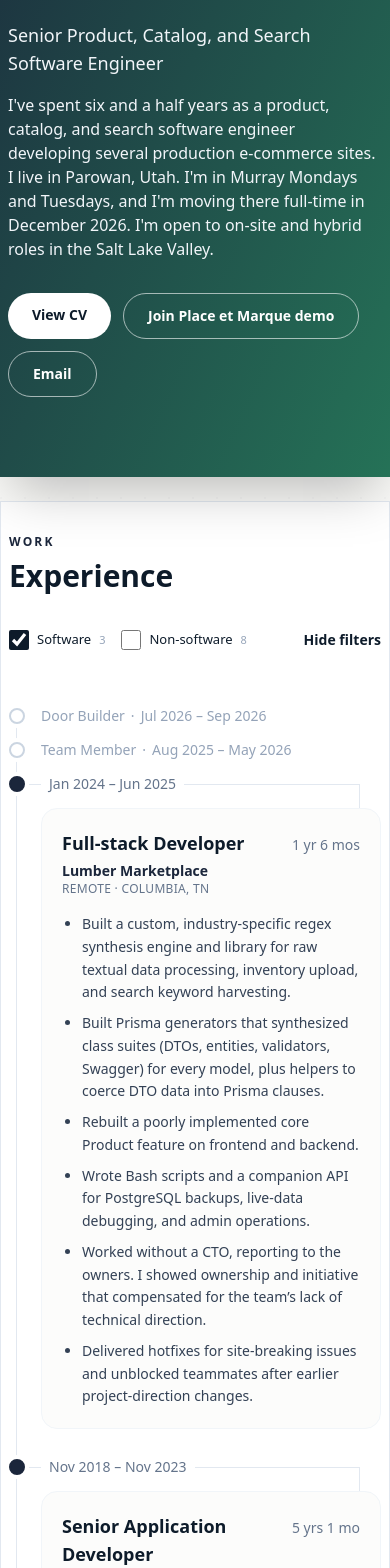
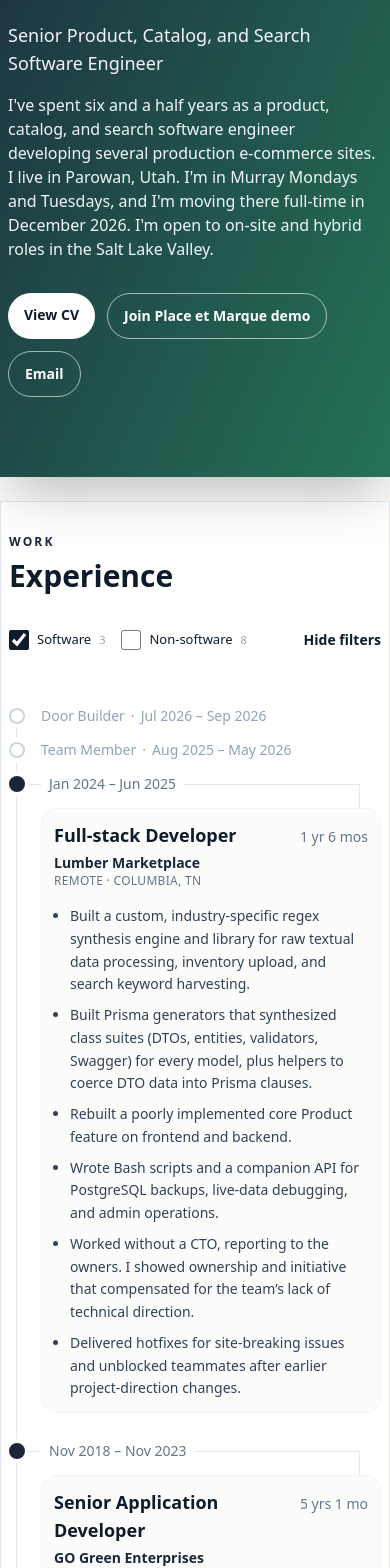
Before and after one commit to austenstrine/austenstrine_portfolio, a Next.js app in the folder apps/web/: page / in a window 390 px wide. Shown: the part 432-2000 px from the top of the page. Built offline with nearby package versions, Linux system fonts and the light colour scheme; no server answers.

Commit message:
Soften micromobile card and button horizontal padding.
Add --inset (p-inset) for card chrome, step CTA/contact control px down at ≤399px, and keep desktop md/sm pads unchanged. No viewport-element tokens.

```diff
--- a/apps/web/src/app/globals.css
+++ b/apps/web/src/app/globals.css
@@ -6,6 +6,8 @@
   color-scheme: light;
   /* Section horizontal pad. Soften on micromobile (≤399); desktop still caps at 2rem. */
   --gutter: clamp(0.75rem, 4vw, 2rem);
+  /* Card / panel chrome pad (≈ Tailwind p-5). Soften on micromobile. */
+  --inset: 1.25rem;
   /* CatalogHeader writes the live px value; 4.5rem is search-page chrome without the department bar. */
   --catalog-header-h: 4.5rem;
 }
@@ -13,6 +15,7 @@
 @media (max-width: 399px) {
   :root {
     --gutter: 0.5rem;
+    --inset: 0.75rem;
   }
 }
 
--- a/apps/web/src/components/sections/AboutSection.tsx
+++ b/apps/web/src/components/sections/AboutSection.tsx
@@ -98,7 +98,7 @@ function FeaturedRecommendation({
 				border
 				border-slate-100
 				bg-frost/60
-				p-5
+				p-inset
 				md:col-span-2
 				md:p-6
 			"
@@ -165,7 +165,7 @@ function SupportingRecommendation({
 				border
 				border-slate-100
 				bg-frost/60
-				p-5
+				p-inset
 				md:p-6
 			"
 		>
--- a/apps/web/src/components/sections/ContactMethodRow.tsx
+++ b/apps/web/src/components/sections/ContactMethodRow.tsx
@@ -115,6 +115,7 @@ export function ContactMethodRow({
 						transition
 						hover:bg-white/20
 						hover:text-white
+						max-[399px]:px-1.5
 						md:h-auto
 						md:w-auto
 						md:min-w-0
@@ -215,6 +216,7 @@ export function ContactMethodRow({
 					transition
 					hover:-translate-y-0.5
 					hover:bg-white/20
+					max-[399px]:px-2.5
 				"
 				href={href}
 				target={linkTarget}
@@ -235,6 +237,7 @@ export function ContactMethodRow({
 							rounded-md
 							bg-white/15
 							p-2
+							max-[399px]:p-1.5
 						"
 					>
 						{icon}
--- a/apps/web/src/components/sections/CurrentHighlightCard.tsx
+++ b/apps/web/src/components/sections/CurrentHighlightCard.tsx
@@ -110,7 +110,7 @@ export function CurrentHighlightCard({
 					duration-300
 					ease-out
 					${showWrapper
-						? 'p-4'
+						? 'p-inset'
 						: 'p-0'
 					}
 				`}
@@ -223,6 +223,7 @@ export function CurrentHighlightCard({
 									border-white/20
 									bg-white/10
 									p-4
+									max-[399px]:p-2.5
 								"
 								id={body.stackId}
 							>
@@ -256,6 +257,7 @@ export function CurrentHighlightCard({
 													text-xs
 													font-medium
 													text-white
+													max-[399px]:px-2
 												"
 												key={item}
 											>
@@ -307,6 +309,7 @@ export function CurrentHighlightCard({
 														text-white
 														transition
 														hover:bg-white/10
+														max-[399px]:px-3
 													`
 													: `
 														rounded-full
@@ -319,6 +322,7 @@ export function CurrentHighlightCard({
 														transition
 														hover:-translate-y-0.5
 														hover:bg-frost
+														max-[399px]:px-3
 													`
 												)
 											}
--- a/apps/web/src/components/sections/ExperienceSection.tsx
+++ b/apps/web/src/components/sections/ExperienceSection.tsx
@@ -108,7 +108,7 @@ function ExperienceRoleCard({
 				border
 				border-slate-100
 				bg-frost/60
-				p-5
+				p-inset
 				md:p-6
 				${className}
 			`}
@@ -180,6 +180,7 @@ function ExperienceRoleCard({
 					text-sm
 					leading-relaxed
 					text-slate-700
+					max-[399px]:pl-4
 				"
 			>
 				{role.bullets.map((bullet) => (
@@ -933,7 +934,7 @@ export function ExperienceSection() {
 							border
 							border-slate-100
 							bg-frost/60
-							p-5
+							p-inset
 							md:p-6
 						"
 						key={`${entry.school}-${entry.dates}`}
--- a/apps/web/src/components/sections/FeaturedBuildSection.tsx
+++ b/apps/web/src/components/sections/FeaturedBuildSection.tsx
@@ -101,7 +101,7 @@ export function FeaturedBuildSection() {
 								border
 								border-slate-200
 								bg-frost/60
-								p-5
+								p-inset
 								transition
 								hover:border-ink
 								hover:bg-white
@@ -182,6 +182,7 @@ export function FeaturedBuildSection() {
 						text-white
 						transition
 						hover:bg-sky/90
+						max-[399px]:px-3
 						focus-visible:outline-none
 						focus-visible:ring-2
 						focus-visible:ring-ink
--- a/apps/web/src/components/sections/HeroSection.tsx
+++ b/apps/web/src/components/sections/HeroSection.tsx
@@ -117,6 +117,7 @@ export function HeroSection() {
 								transition
 								hover:-translate-y-0.5
 								hover:bg-frost
+								max-[399px]:px-4
 							"
 							href="/cv.html"
 						>
@@ -136,6 +137,7 @@ export function HeroSection() {
 								transition
 								hover:-translate-y-0.5
 								hover:bg-white/10
+								max-[399px]:px-4
 							"
 							href={JOIN_DEMO_HREF}
 						>
@@ -155,6 +157,7 @@ export function HeroSection() {
 								transition
 								hover:-translate-y-0.5
 								hover:bg-white/10
+								max-[399px]:px-4
 							"
 							href="#contact"
 						>
--- a/apps/web/src/components/sections/SkillsSection.tsx
+++ b/apps/web/src/components/sections/SkillsSection.tsx
@@ -67,7 +67,7 @@ export function SkillsSection() {
 							border
 							border-slate-200
 							bg-slate-50
-							p-5
+							p-inset
 						"
 						key={skill.title}
 					>
--- a/apps/web/tailwind.config.ts
+++ b/apps/web/tailwind.config.ts
@@ -19,6 +19,7 @@ const config: Config = {
       },
       spacing: {
         gutter: 'var(--gutter)',
+        inset: 'var(--inset)',
       },
     },
   },
```
Also changed, not shown: 1 other file (tests, documents, lock files or other folders).
